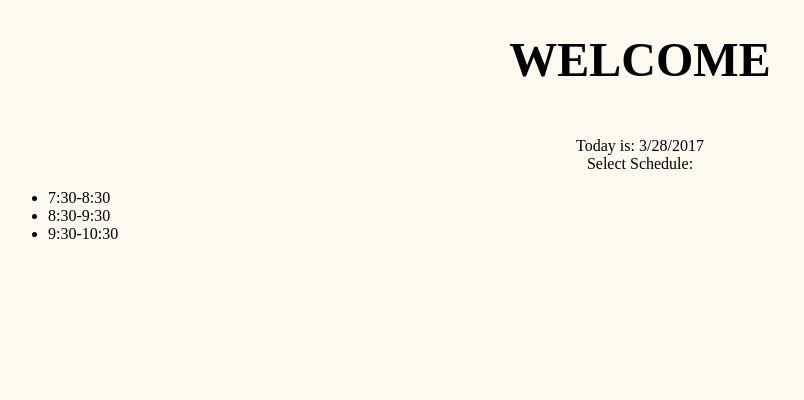
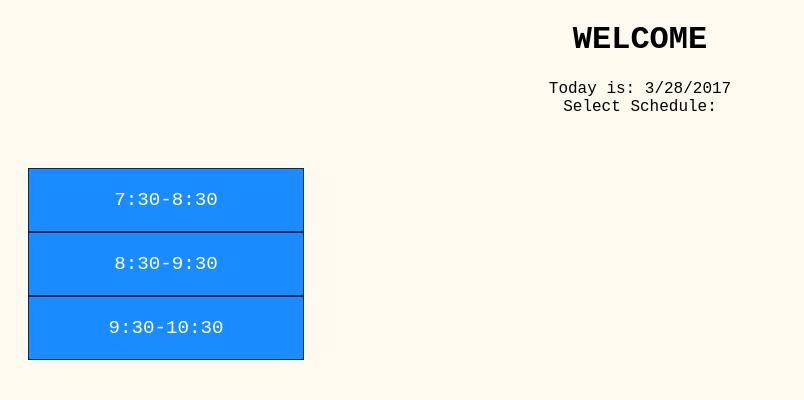
Before and after one commit to RyanAquino/Webtek-midterms, a plain HTML site: page AttendanceApp/index.html in a window 1280 px wide. Shown: the whole page, without its empty margins (0-804 px from the left). Drawn offline with Linux system fonts and the light colour scheme.

Commit message:
added style.css, modified offline.js (added a div to help in formatting), and link the style.css to index.html

```diff
--- /dev/null
+++ b/AttendanceApp/assets/css/style.css
@@ -0,0 +1,86 @@
+* {
+    box-sizing: border-box;
+}
+.row::after {
+    content: "";
+    clear: both;
+    display: table;
+}
+[class*="col-"] {
+    float: center;
+    padding: 20px;
+}
+body {
+    background-color: black;
+}
+
+.center{
+    text-align: center;
+}
+.courier-new{
+
+	font-family: courier new;
+}
+/* button*/
+.menu ul {
+    list-style-type: none;
+    padding: 0;
+}
+.menu li{
+	color:#ffffff;
+	text-align:center;
+	padding:20px;
+    font-family:Courier New;
+    font-size:larger;
+    display:block;
+    text-decoration: none;
+    cursor:pointer;
+}
+
+
+/*blue button*/
+.menu .btn {
+	background-color:#1a8cff;
+	border: 1px solid #00284d;
+}
+.menu .btn:hover {
+	background-color:#004d99;
+}
+.menu li:active {
+	position:relative;
+	top:1px;
+}
+/* For mobile phones: */
+[class*="col-"] {
+    width: 100%;
+}
+@media only screen and (min-width: 600px) {
+    /* For tablets: */
+    .col-m-1 {width: 8.33%;}
+    .col-m-2 {width: 16.66%;}
+    .col-m-3 {width: 25%;}
+    .col-m-4 {width: 33.33%;}
+    .col-m-5 {width: 41.66%;}
+    .col-m-6 {width: 50%;}
+    .col-m-7 {width: 58.33%;}
+    .col-m-8 {width: 66.66%;}
+    .col-m-9 {width: 75%;}
+    .col-m-10 {width: 83.33%;}
+    .col-m-11 {width: 91.66%;}
+    .col-m-12 {width: 100%;}
+}
+@media only screen and (min-width: 768px) {
+    /* For desktop: */
+    .col-1 {width: 8.33%;}
+    .col-2 {width: 16.66%;}
+    .col-3 {width: 25%;}
+    .col-4 {width: 33.33%;}
+    .col-5 {width: 41.66%;}
+    .col-6 {width: 50%;}
+    .col-7 {width: 58.33%;}
+    .col-8 {width: 66.66%;}
+    .col-9 {width: 75%;}
+    .col-10 {width: 83.33%;}
+    .col-11 {width: 91.66%;}
+    .col-12 {width: 100%;}
+}
--- a/AttendanceApp/assets/js/offline.js
+++ b/AttendanceApp/assets/js/offline.js
@@ -3,6 +3,8 @@ var dd = today.getDate();
 var mm = today.getMonth()+1; //January is 0!
 var yyyy = today.getFullYear();
 today = mm+'/'+dd+'/'+yyyy;
+
+
 
 //LOCAL STORAGE
 var info = document.getElementById("info");
@@ -53,25 +55,38 @@ window.onload = function () {
 
 
 function startUI(){
-	document.body.innerHTML = "<h1 class='heading'> WELCOME </h1>" +
-								"<p class='alignCenter' id='info'> <br> Today is: "+ today + "<br>Select Schedule: </p>";
+	document.body.innerHTML = "<h1 class='center courier-new'> WELCOME </h1>" +
+								"<p class='center courier-new' id='info'> Today is: "+ today + "<br>Select Schedule: </p>";
 
 	//GUIDE MO
 	console.log(firstSched.time);
 	console.log(firstSched.data[0].name);
-	// 730==========================================================
-	var body = document.getElementsByTagName("body");
-	var ul = document.createElement("ul");
-	ul.setAttribute("id", "myTable");
- 	var li = document.createElement("li");
- 	var liText = document.createTextNode(firstSched.time);
- 	li.setAttribute("class", "btn");
- 	li.setAttribute("onclick", "seven()");
 
 
-    li.appendChild(liText);
-    ul.appendChild(li);
-  	document.body.appendChild(ul);
+
+	document.backgroundColor ="red";
+	//Div for arranging position
+	var div1 = document.createElement("div");
+ 	div1.setAttribute("class", "row")
+ 	var div2 = document.createElement("div");
+ 	div2.setAttribute("class", "menu col-3 col-m-3");
+ 	//UL
+ 	var ul = document.createElement("ul");
+	ul.setAttribute("id", "myTable");
+
+    div2.appendChild(ul);
+    div1.appendChild(div2);
+  	document.body.appendChild(div1);
+
+
+  	// 730==========================================================
+  	var liText = document.createTextNode(firstSched.time);
+
+  	var li = document.createElement("li");
+  	li.appendChild(liText);
+  	ul.appendChild(li);
+ 	li.setAttribute("onclick", "seven()");
+ 	li.setAttribute("class", "btn");
 
   	// 830==========================================================
     var litext2 = document.createTextNode(secondSched.time);
@@ -80,6 +95,8 @@ function startUI(){
     li2.appendChild(litext2);
     ul.appendChild(li2);
   	li2.setAttribute("onclick", "eight()");
+  	li2.setAttribute("class", "btn");
+
   	// 930==========================================================
   	var litext3 = document.createTextNode(thirdSched.time);
 
@@ -87,6 +104,7 @@ function startUI(){
     li3.appendChild(litext3);
     ul.appendChild(li3);
   	li3.setAttribute("onclick", "nine()");
+  	li3.setAttribute("class", "btn");
 }
 
 
--- a/AttendanceApp/index.html
+++ b/AttendanceApp/index.html
@@ -3,6 +3,7 @@
 <head>
 	<meta name="viewport" content="width=device-width, initial-scale=1.0">
 	<title>Offline Schedule Tracker</title>
+	<link rel="stylesheet" href="assets/css/style.css" type="text/css">
 	<link rel="stylesheet" href="assets/css/styles.css" type="text/css">
 	<script type="text/javascript" src="assets/js/offline.js"></script>
 </head>
```
